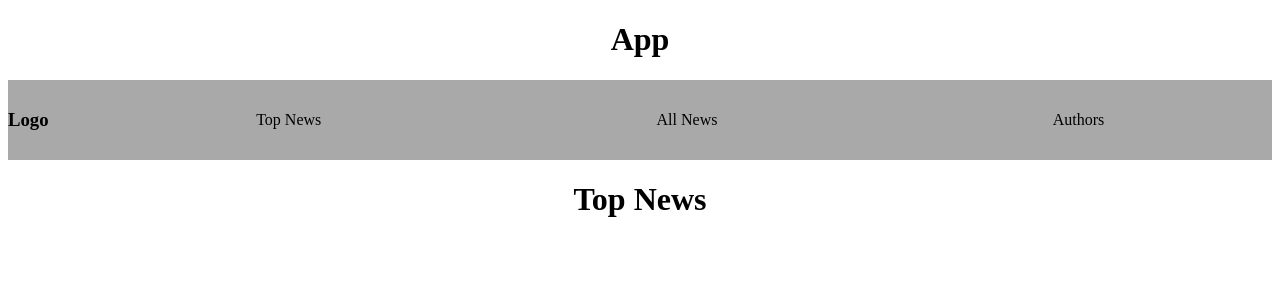
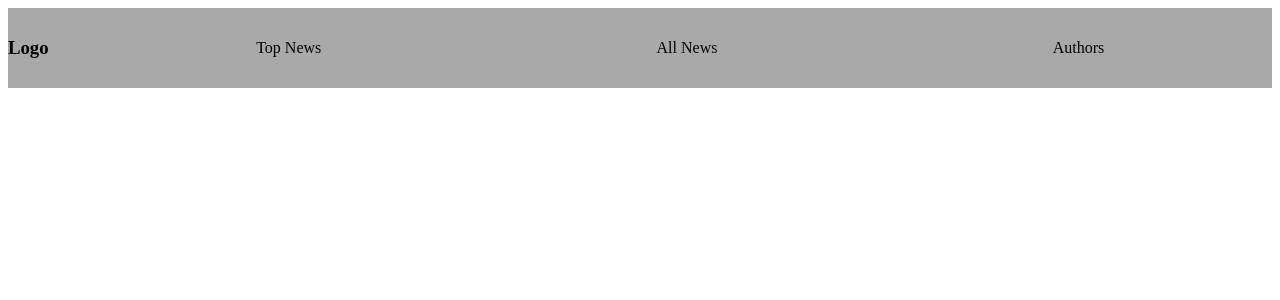
Before and after one commit to rescueDev/react-route-basic, a React (Create React App) app: page / in a window 1280 px wide. Shown: the top 300 px of the page. Built offline with nearby package versions, Linux system fonts and the light colour scheme.

Commit message:
routes created

```diff
--- a/src/App.js
+++ b/src/App.js
@@ -1,15 +1,21 @@
 import React from "react";
+import { BrowserRouter as Router, Switch, Route } from "react-router-dom";
 import "./App.css";
 import Nav from "./components/Nav/Nav";
 import TopHeadlines from "./components/TopHeadlines/TopHeadlines";
+import Authors from "./components/Authors/Authors";
+import Everything from "./components/Everything/Everything";
 
 function App() {
   return (
-    <div className="App">
-      <h1>App</h1>
-      <Nav />
-      <TopHeadlines />
-    </div>
+    <Router>
+      <div className="App">
+        <Nav />
+        <Route path="/topnews" component={TopHeadlines} />
+        <Route path="/allnews" component={Everything} />
+        <Route path="/authors" component={Authors} />
+      </div>
+    </Router>
   );
 }
 
```
Also changed, not shown: 1 other file (tests, documents, lock files or other folders).
